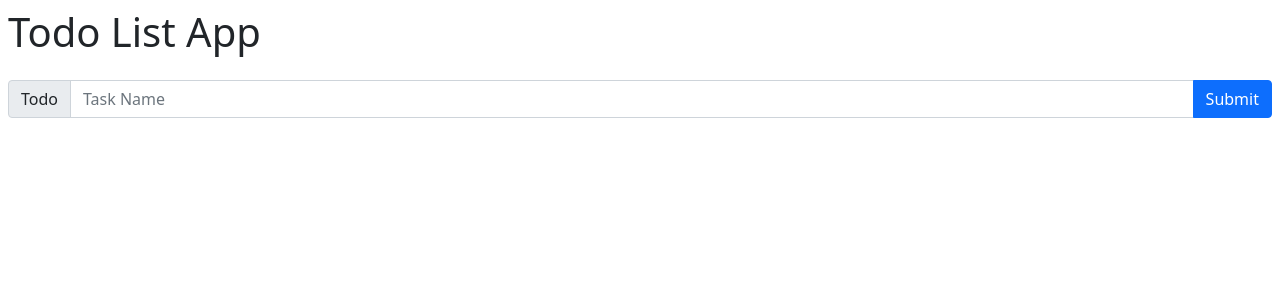
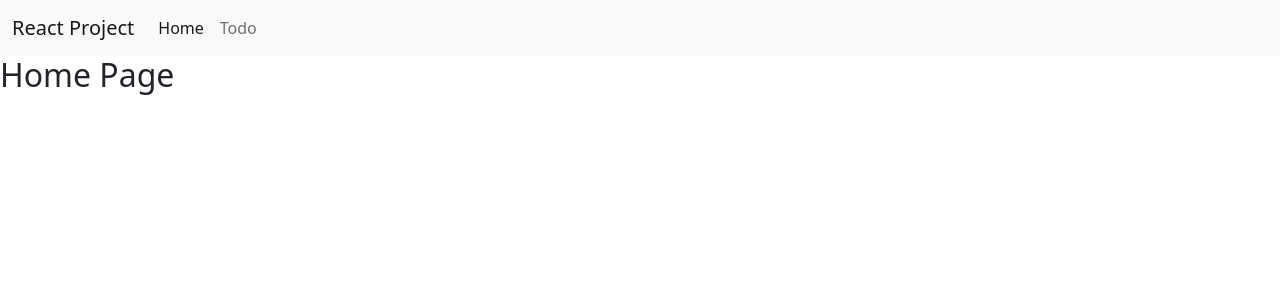
Before and after one commit to Hqasim/ToDo-List-React, a React (Create React App) app in the folder todo-list-app/: page / in a window 1280 px wide. Shown: the top 300 px of the page. Built offline with nearby package versions, Linux system fonts and the light colour scheme.

Commit message:
Implemented React Routing

```diff
--- a/todo-list-app/package.json
+++ b/todo-list-app/package.json
@@ -11,6 +11,7 @@
     "react": "^17.0.2",
     "react-dom": "^17.0.2",
     "react-redux": "^7.2.6",
+    "react-router-dom": "^6.2.1",
     "react-scripts": "5.0.0",
     "redux": "^4.1.2",
     "web-vitals": "^2.1.4"
--- a/todo-list-app/src/App.js
+++ b/todo-list-app/src/App.js
@@ -1,11 +1,18 @@
 import React from 'react';
-import Core from './components/core';
-
+import Todo from './components/todo';
+import { BrowserRouter, Routes, Route, Link } from 'react-router-dom' // React Router
+import Home from './components/home';
+import NavBar from './components/navbar';
 function App() {
     return (
         <React.Fragment>
-            <h1 className='p-2'>Todo List App</h1>
-            <Core />
+            <BrowserRouter>
+                <NavBar />
+                <Routes>
+                    <Route path='/' element={<Home />} />
+                    <Route path='todo' element={<Todo />} />
+                </Routes>
+            </BrowserRouter>
         </React.Fragment>
     );
 }
--- /dev/null
+++ b/todo-list-app/src/components/home.jsx
@@ -0,0 +1,11 @@
+import React from 'react';
+
+function Home() {
+    return (
+        <React.Fragment>
+            <h2>Home Page</h2>
+        </React.Fragment>
+    );
+}
+
+export default Home;
--- /dev/null
+++ b/todo-list-app/src/components/navbar.jsx
@@ -0,0 +1,23 @@
+import React from 'react';
+import { Outlet, NavLink } from "react-router-dom";
+
+function NavBar() {
+    return (
+        <div>
+            <nav className="navbar navbar-expand-lg navbar-light bg-light">
+                <div className="container-fluid">
+                    <a className="navbar-brand">React Project</a>
+                    <div className="collapse navbar-collapse" id="navbarNavAltMarkup">
+                        <div className="navbar-nav">
+                            <NavLink className='nav-link' to="/">Home</NavLink>
+                            <NavLink className='nav-link' to="/todo">Todo</NavLink>
+                        </div>
+                    </div>
+                </div>
+            </nav >
+            <Outlet />
+        </div >
+    );
+}
+
+export default NavBar;
--- a/todo-list-app/src/components/core.jsx
+++ b/todo-list-app/src/components/todo.jsx
@@ -3,7 +3,7 @@ import store from '../redux/store'; // Redux - Store Import
 import { useSelector, useDispatch } from 'react-redux';
 import { add, del, edit, status } from '../redux/tasksSlice';
 
-function Core() {
+function Todo() {
     const [taskInput, setTaskInput] = useState(''); // Hook used to read and clear the input task
     const [editTask, setEditTask] = useState(''); // Hook used to read editing task input field
     const dispatch = useDispatch() // Redux - Hook to submit data to store
@@ -86,4 +86,4 @@ function Core() {
     );
 }
 
-export default Core;
+export default Todo;
--- a/todo-list-app/src/index.js
+++ b/todo-list-app/src/index.js
@@ -1,7 +1,7 @@
 import React from 'react';
 import ReactDOM from 'react-dom';
 import App from './App';
-import 'bootstrap/dist/css/bootstrap.css'; // Bootstrap Local Dependency
+import 'bootstrap/dist/css/bootstrap.css'; // Bootstrap
 import store from './redux/store'; // Redux
 import { Provider } from 'react-redux'; // Redux
 
```
Also changed, not shown: 1 other file (tests, documents, lock files or other folders).
